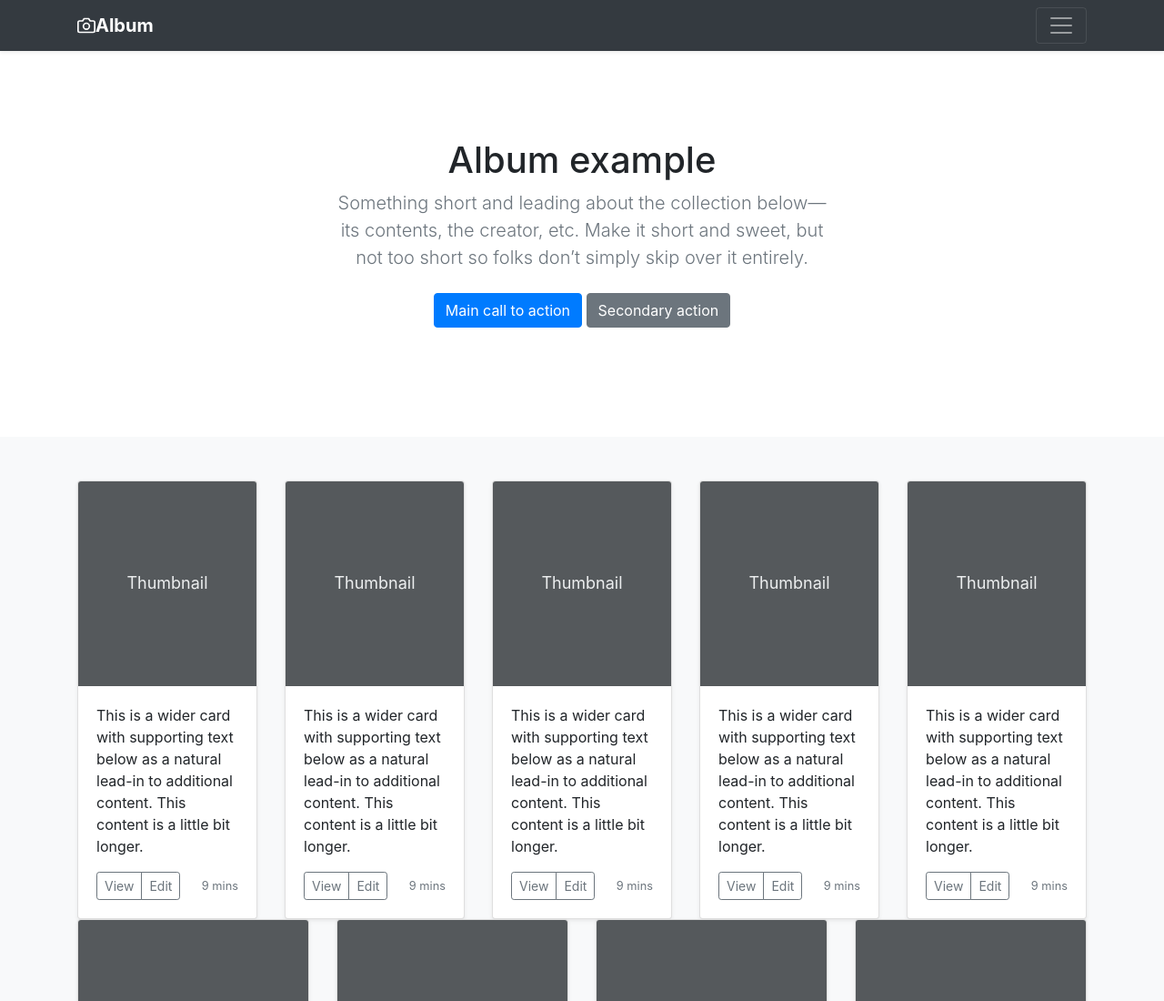
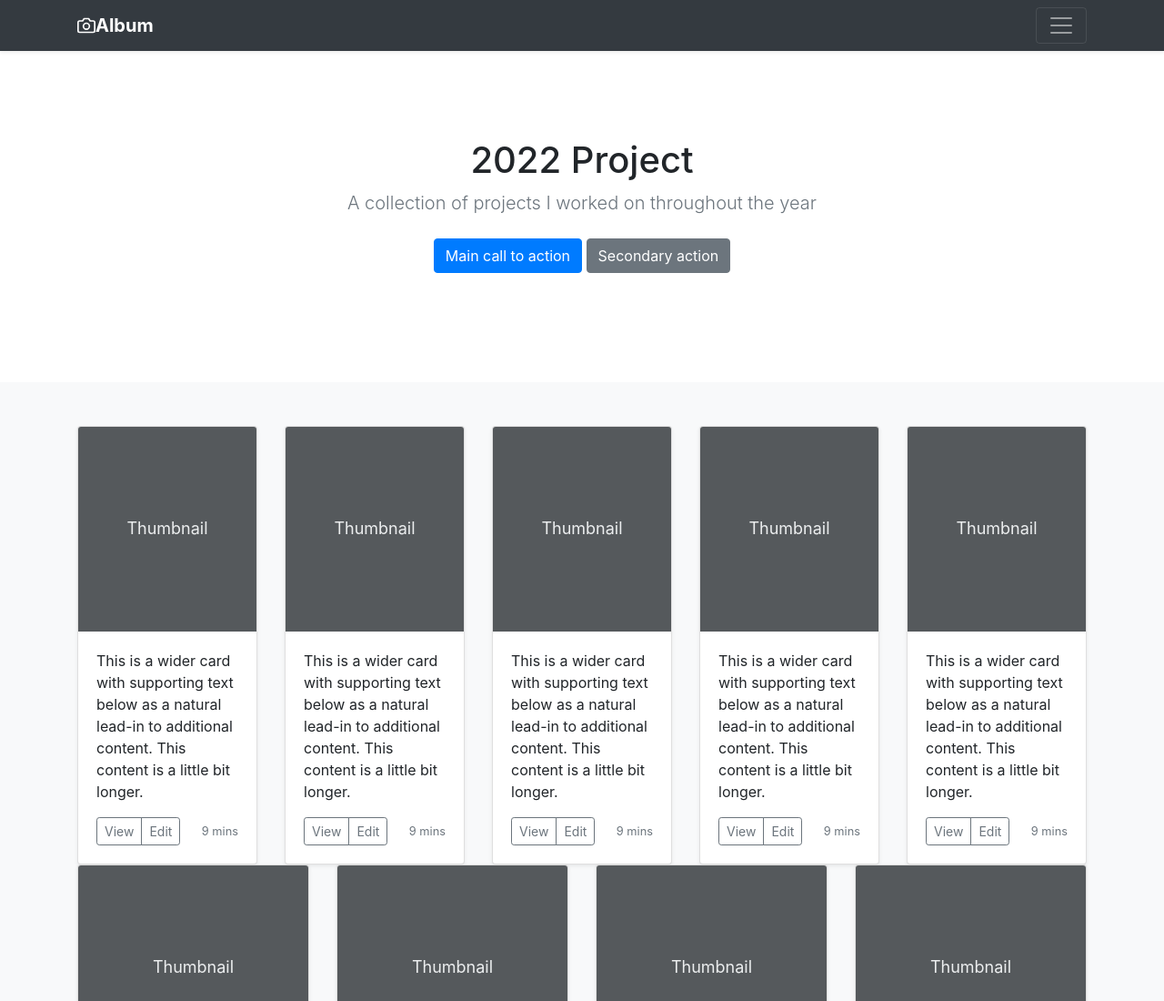
Before and after one commit to ross-donihue/2022, a plain HTML site: page index.html in a window 1280 px wide. Shown: the top 1100 px of the page at 91% size. Drawn offline with nearby package versions, Linux system fonts and the light colour scheme.

Commit message:
Update index.html

```diff
--- a/index.html
+++ b/index.html
@@ -6,7 +6,7 @@
     <meta name="description" content="">
     <meta name="author" content="Mark Otto, Jacob Thornton, and Bootstrap contributors">
     <meta name="generator" content="Hugo 0.104.2">
-    <title>Album example · Bootstrap v5.2</title>
+    <title>Gallery</title>
 
     <link rel="canonical" href="https://getbootstrap.com/docs/5.2/examples/album/">
 
@@ -77,7 +77,7 @@
       <div class="row">
         <div class="col-sm-8 col-md-7 py-4">
           <h4 class="text-white">About</h4>
-          <p class="text-muted">Add some information about the album below, the author, or any other background context. Make it a few sentences long so folks can pick up some informative tidbits. Then, link them off to some social networking sites or contact information.</p>
+          <p class="text-muted">2022 Storytelling projects at Esri</p>
         </div>
         <div class="col-sm-4 offset-md-1 py-4">
           <h4 class="text-white">Contact</h4>
@@ -108,8 +108,8 @@
   <section class="py-5 text-center container">
     <div class="row py-lg-5">
       <div class="col-lg-6 col-md-8 mx-auto">
-        <h1 class="fw-light">Album example</h1>
-        <p class="lead text-muted">Something short and leading about the collection below—its contents, the creator, etc. Make it short and sweet, but not too short so folks don’t simply skip over it entirely.</p>
+        <h1 class="fw-light">2022 Project</h1>
+        <p class="lead text-muted">A collection of projects I worked on throughout the year</p>
         <p>
           <a href="#" class="btn btn-primary my-2">Main call to action</a>
           <a href="#" class="btn btn-secondary my-2">Secondary action</a>
```
